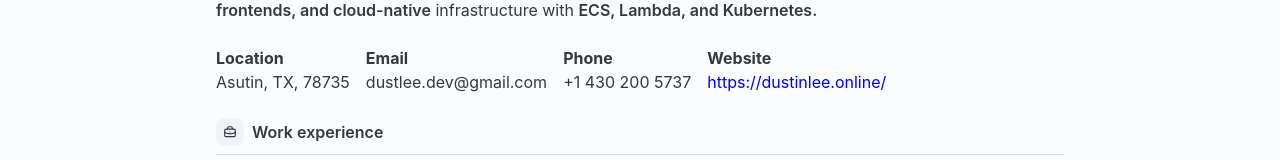
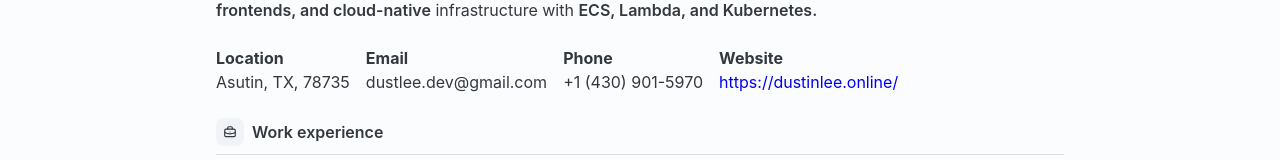
Before and after one commit to hereistopdev/My_demo, a React (Vite) app: page /resume in a window 1280 px wide. Shown: the part 301-461 px from the top of the page. Built offline with nearby package versions, Linux system fonts and the light colour scheme; no server answers.

Commit message:
updated new phone again

```diff
--- a/src/assets/Details.ts
+++ b/src/assets/Details.ts
@@ -165,7 +165,7 @@ const details = {
   contact: {
     location: "Asutin, TX, 78735",
     email: "dustlee.dev@gmail.com",
-    phone: "+1 430 200 5737",
+    phone: "+1 (430) 901-5970",
     website: "https://dustinlee.online/",
     linkedin: "#https://www.linkedin.com/in/dustin-daniel-lee-670946384/",
     github: "https://www.github.com/hereistopdev",
```
Also changed, not shown: 1 other file (tests, documents, lock files or other folders).
